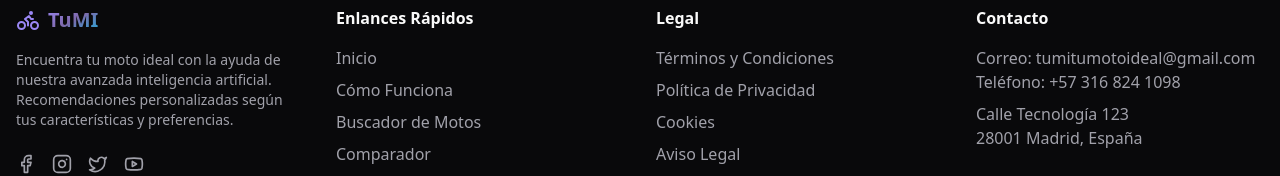
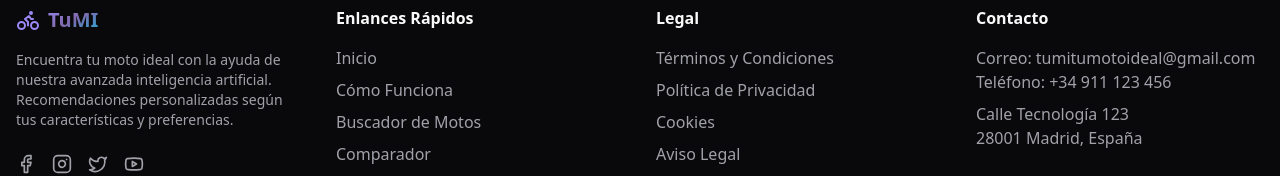
Before and after one commit to sntgrstrp/tumiv1, a React (Vite) app: page / in a window 1280 px wide. Shown: the part 4405-4581 px from the top of the page. Built offline with nearby package versions, Linux system fonts and the light colour scheme; no server answers.

Commit message:
Reverted to edit edt-23002efa-8659-4d4f-ba6a-b48b4884b04d: "Visual edit in Lovable
Edited UI in Lovable"

```diff
--- a/src/components/Footer.tsx
+++ b/src/components/Footer.tsx
@@ -88,7 +88,7 @@ const Footer = () => {
             <h3 className="font-bold mb-4">Contacto</h3>
             <address className="not-italic text-muted-foreground">
               <p>Correo: tumitumotoideal@gmail.com</p>
-              <p>Teléfono: +57 316 824 1098</p>
+              <p>Teléfono: +34 911 123 456</p>
               <p className="mt-2">
                 Calle Tecnología 123<br />
                 28001 Madrid, España
```
